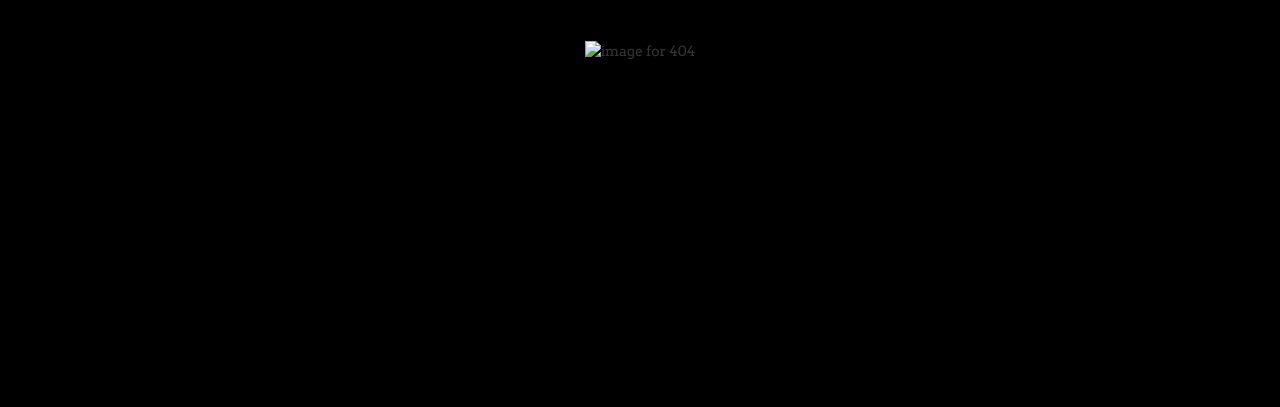
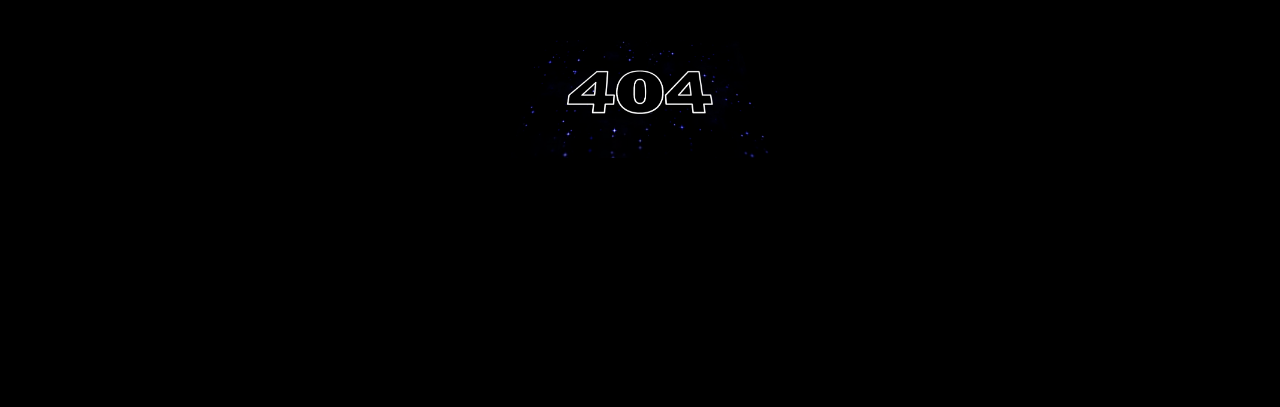
Before and after one commit to kreativka6/404page, a plain HTML site: page index.html in a window 1280 px wide. Shown: the top 407 px of the page. Drawn offline with nearby package versions, Linux system fonts and the light colour scheme.

Commit message:
Update index.html

```diff
--- a/index.html
+++ b/index.html
@@ -17,7 +17,7 @@
         <div class="row">
           <div class="col-sm-12">
             <div class="col-sm-10 col-sm-offset-1 text-center">
-              <img src="404page.png" alt="image for 404" />
+              <img src="images/404page.png" alt="image for 404" />
               <div class="four_zero_four_bg">
                 <!-- <h1 class="text-center">404</h1>-->
               </div>
```
